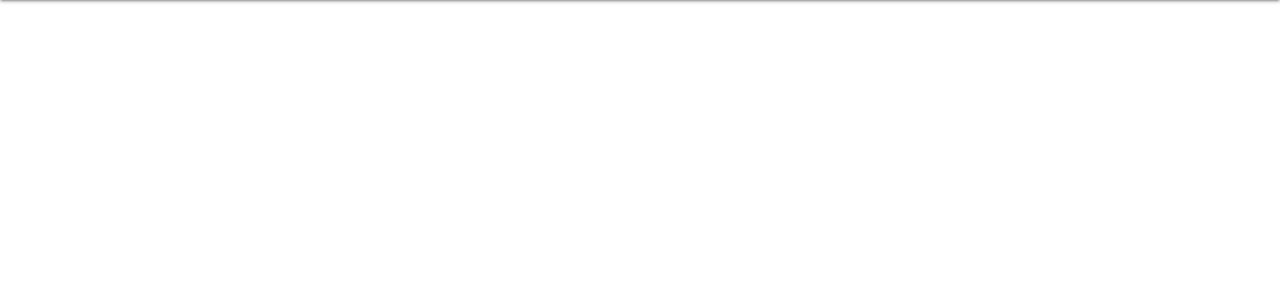
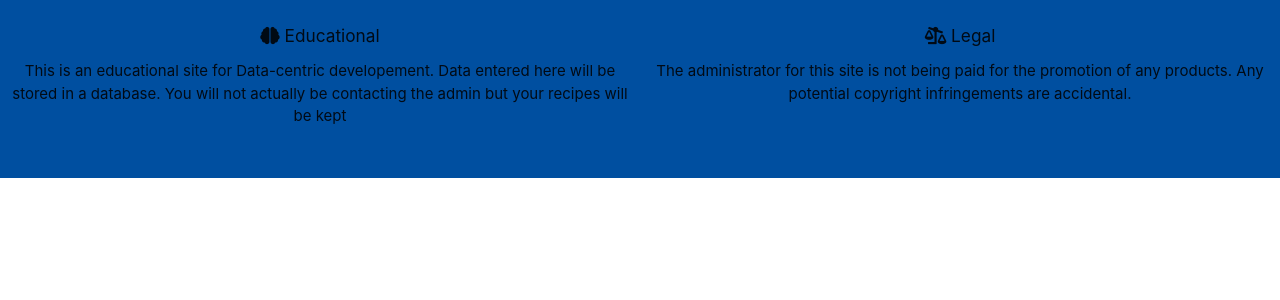
Before and after one commit to KeisGSmit/5IngredientFoods, a Flask app: page /about in a window 1280 px wide. Shown: the part 64-364 px from the top of the page. Run offline with Flask 2, Linux system fonts and the light colour scheme; some libraries are stand-ins or nearby versions.

Commit message:
added a custom footer to base.html

```diff
--- a/templates/base.html
+++ b/templates/base.html
@@ -34,6 +34,22 @@
 </ul>
 {% block content %}
 {% endblock %}
+<footer class="background-color-primary-1">
+<div class="container-fluid">
+    <div class="section">
+        <div class="row">
+            <div class="col s6 center-align">
+                <h6><i class="fas fa-brain"></i> Educational</h6>
+                <p>This is an educational site for Data-centric developement. Data entered here will be stored in a database. You will not actually be contacting the admin but your recipes will be kept</p>
+            </div>
+            <div class="col s6 center-align">
+                <h6><i class="fas fa-balance-scale-right"></i> Legal</h6>
+                <p>The administrator for this site is not being paid for the promotion of any products. Any potential copyright infringements are accidental.</p>
+            </div>
+        </div>
+    </div>
+</div>
+</footer>
 </body>
 <!--Jquery CDN-->
 <script src="https://cdnjs.cloudflare.com/ajax/libs/jquery/3.5.1/jquery.min.js" integrity="sha512-bLT0Qm9VnAYZDflyKcBaQ2gg0hSYNQrJ8RilYldYQ1FxQYoCLtUjuuRuZo+fjqhx/qtq/1itJ0C2ejDxltZVFg==" crossorigin="anonymous"></script>
```
